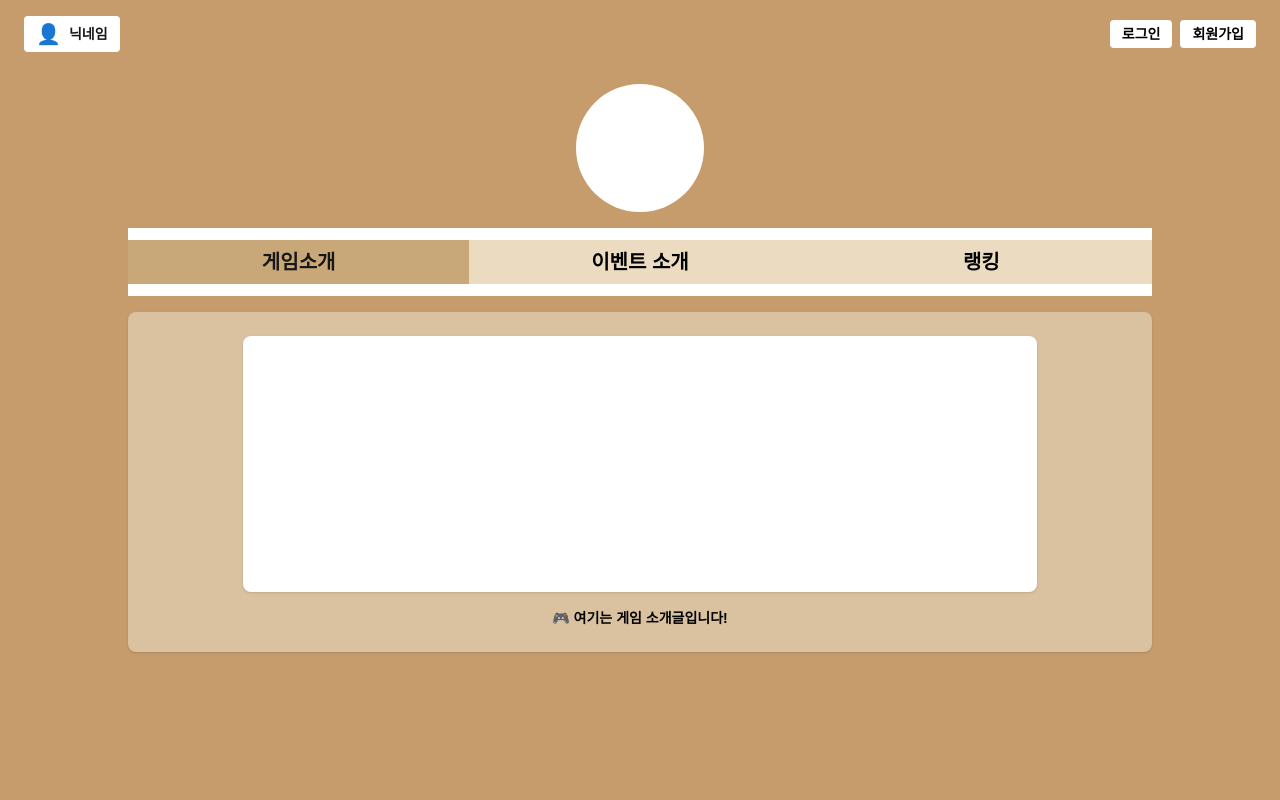
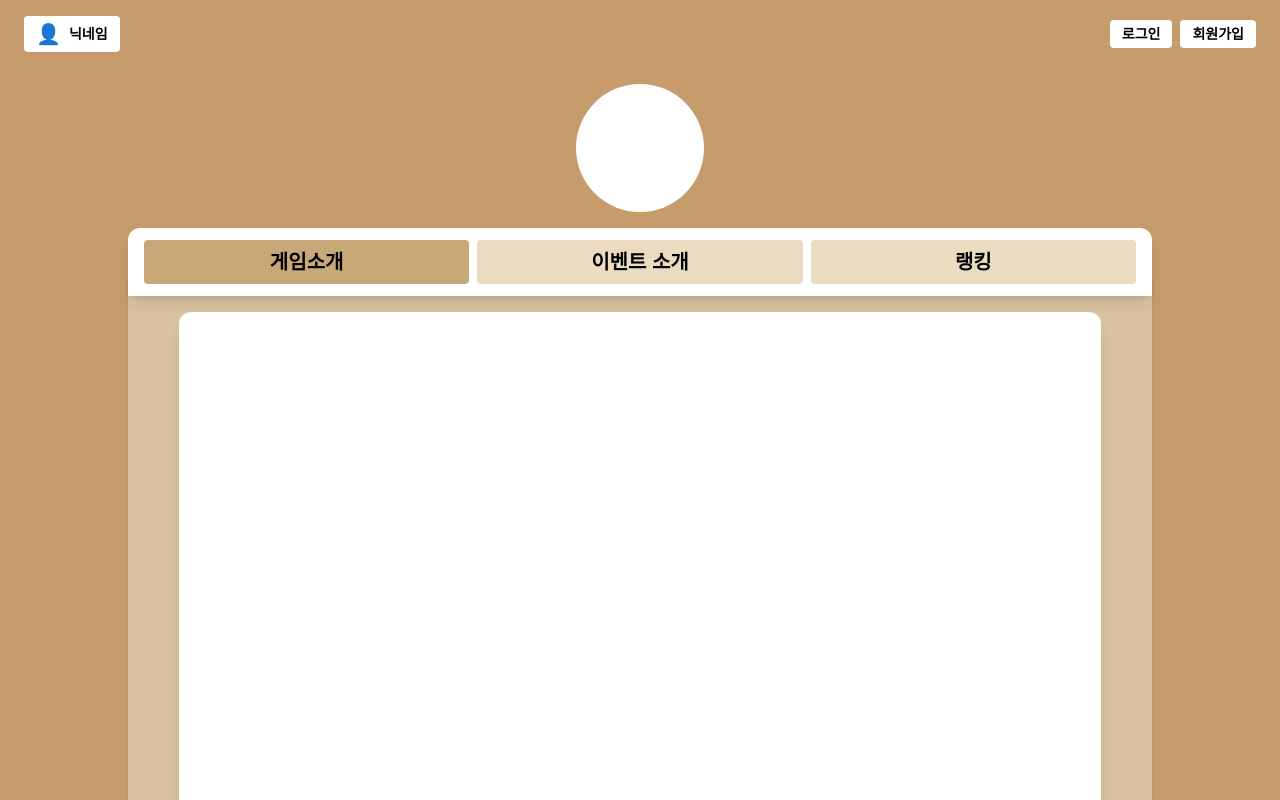
Before and after one commit to pkfffe/cap_project, a Next.js app: page /main in a window 1280 px wide. Shown: the top 800 px of the page. Built offline with nearby package versions, Linux system fonts and the light colour scheme.

Commit message:
중간고사

```diff
--- a/app/main/page.tsx
+++ b/app/main/page.tsx
@@ -2,6 +2,7 @@
 
 import { useState } from "react";
 import { useRouter } from "next/navigation";
+import Image from "next/image";
 
 export default function Home() {
   const router = useRouter();
@@ -14,7 +15,7 @@ export default function Home() {
         {/* 좌측: 닉네임 */}
         <div className="flex items-center gap-2 bg-white px-3 py-1 rounded">
           <span className="text-xl">👤</span>
-          <span className="text-sm font-semibold">닉네임</span>
+          <span className="text-sm font-semibold text-black">닉네임</span>
         </div>
 
         {/* 우측: 로그인 / 회원가입 */}
@@ -38,27 +39,27 @@ export default function Home() {
       <div className="w-32 h-32 bg-white rounded-full my-4" />
 
       {/* 상단 탭 메뉴 */}
-      <div className="w-4/5 bg-white flex justify-around py-3 mb-4 text-xl font-extrabold">
+      <div className="w-4/5 bg-white flex justify-between gap-2 px-4 py-3 -mb-6 z-10 relative rounded-t-xl shadow-lg">
         <button
-          className={`w-1/3 text-center py-2 ${
+          className={`flex-1 py-2 ${
             activeTab === "game" ? "bg-[#c8a878]" : "bg-[#eadbc1]"
-          } hover:bg-[#b28e5d]`}
+          } hover:bg-[#b28e5d] rounded font-extrabold text-xl text-black`}
           onClick={() => setActiveTab("game")}
         >
           게임소개
         </button>
         <button
-          className={`w-1/3 text-center py-2 ${
-            activeTab === "event" ? "bg-[#c8a878]" : "bg-[#eadbc1] text-black"
-          } hover:bg-[#b28e5d]`}
+          className={`flex-1 py-2 ${
+            activeTab === "event" ? "bg-[#c8a878]" : "bg-[#eadbc1]"
+          } hover:bg-[#b28e5d] rounded font-extrabold text-xl text-black`}
           onClick={() => setActiveTab("event")}
         >
           이벤트 소개
         </button>
         <button
-          className={`w-1/3 text-center py-2 ${
-            activeTab === "rank" ? "bg-[#c8a878]" : "bg-[#eadbc1] text-black"
-          } hover:bg-[#b28e5d]`}
+          className={`flex-1 py-2 ${
+            activeTab === "rank" ? "bg-[#c8a878]" : "bg-[#eadbc1]"
+          } hover:bg-[#b28e5d] rounded font-extrabold text-xl text-black`}
           onClick={() => setActiveTab("rank")}
         >
           랭킹
@@ -66,10 +67,10 @@ export default function Home() {
       </div>
 
       {/* 본문 콘텐츠 영역 */}
-      <div className="w-4/5 bg-[#dac2a0] flex flex-col items-center py-6 px-4 rounded-lg shadow min-h-[300px]">
+      <div className="w-4/5 bg-[#dac2a0] flex flex-col items-center py-10 rounded-xl shadow min-h-[300px] z-0">
         {activeTab === "game" && (
           <>
-            <div className="bg-white w-4/5 h-64 mb-4 rounded-lg shadow" />
+            <div className="bg-white w-9/10 h-[800px] mb-6 rounded-xl shadow-lg" />
             <p className="text-sm font-semibold text-black">
               🎮 여기는 게임 소개글입니다!
             </p>
@@ -77,7 +78,7 @@ export default function Home() {
         )}
         {activeTab === "event" && (
           <>
-            <div className="bg-white w-4/5 h-64 mb-4 rounded-lg shadow" />
+            <div className="bg-white w-9/10 h-[800px] mb-6 rounded-xl shadow-lg" />
             <p className="text-sm font-semibold text-black">
               📢 현재 진행 중인 이벤트 안내입니다!
             </p>
@@ -85,7 +86,7 @@ export default function Home() {
         )}
         {activeTab === "rank" && (
           <>
-            <div className="bg-white w-4/5 h-64 mb-4 rounded-lg shadow" />
+            <div className="bg-white w-9/10 h-[800px] mb-6 rounded-xl shadow-lg" />
             <p className="text-sm font-semibold text-black">
               🏆 랭킹 TOP 50 정보가 여기에 표시됩니다!
             </p>
--- a/app/signup/page.tsx
+++ b/app/signup/page.tsx
@@ -10,23 +10,25 @@ export default function SignUpPage() {
   const [nickname, setNickName] = useState("");
   const router = useRouter();
 
-  const handleSubmit = async (e: React.FormEvent) => {
+  const handleSubmit = (e: React.FormEvent) => {
     e.preventDefault();
 
-    // 백엔드 요청
-    const res = await fetch("/api/signup", {
-      method: "POST",
-      headers: { "Content-Type": "application/json" },
-      body: JSON.stringify({
-        user_name: username,
-        user_password: password,
-        passwordcheck,
-      }),
-    });
+    // 비밀번호 확인
+    if (password !== passwordcheck) {
+      alert("비밀번호가 일치하지 않습니다.");
+      return;
+    }
 
-    if (res.ok) {
-      alert("회원가입 성공!");
-      router.push("/login"); // 로그인 페이지로 이동
+    // 아이디 & 닉네임이 123일 때만 회원가입 성공 처리
+    if (
+      username === "123" &&
+      nickname === "123" &&
+      password === passwordcheck
+    ) {
+      alert("회원가입 완료!");
+      setTimeout(() => {
+        router.push("/main");
+      });
     } else {
       alert("입력 오류! 다시 시도하세요.");
     }
@@ -39,6 +41,7 @@ export default function SignUpPage() {
           회원가입
         </h1>
         <form className="space-y-4" onSubmit={handleSubmit}>
+          {/* 아이디 */}
           <div>
             <label
               htmlFor="username"
@@ -54,6 +57,8 @@ export default function SignUpPage() {
               className="w-full border border-gray-50 rounded-lg p-2 focus:outline-none focus:ring focus:ring-[#c69c6d] bg-white text-black"
             />
           </div>
+
+          {/* 비밀번호 */}
           <div>
             <label
               htmlFor="password"
@@ -69,21 +74,32 @@ export default function SignUpPage() {
               className="w-full border border-gray-300 rounded-lg p-2 focus:outline-none focus:ring focus:ring-[#c69c6d] bg-white text-black"
             />
           </div>
+
+          {/* 비밀번호 확인 + ✓ */}
           <div>
             <label
-              htmlFor="username"
+              htmlFor="passwordcheck"
               className="block text-lg font-medium mb-2 text-black"
             >
               비밀번호 확인
             </label>
-            <input
-              type="text"
-              id="username"
-              value={passwordcheck}
-              onChange={(e) => setPasswordCheck(e.target.value)}
-              className="w-full border border-gray-50 rounded-lg p-2 focus:outline-none focus:ring focus:ring-[#c69c6d] bg-white text-black"
-            />
+            <div className="relative">
+              <input
+                type="password"
+                id="passwordcheck"
+                value={passwordcheck}
+                onChange={(e) => setPasswordCheck(e.target.value)}
+                className="w-full border border-gray-50 rounded-lg p-2 pr-10 focus:outline-none focus:ring focus:ring-[#c69c6d] bg-white text-black"
+              />
+              {passwordcheck.length > 0 && password === passwordcheck && (
+                <span className="absolute right-3 top-1/2 -translate-y-1/2 text-green-500 text-lg">
+                  ✓
+                </span>
+              )}
+            </div>
           </div>
+
+          {/* 닉네임 */}
           <div className="mb-10">
             <label
               htmlFor="nickname"
@@ -94,15 +110,17 @@ export default function SignUpPage() {
             <input
               type="text"
               id="nickname"
-              value={nickname} // 여기 username → nickname 으로 수정
+              value={nickname}
               onChange={(e) => setNickName(e.target.value)}
-              className="w-half border border-gray-50 rounded-lg p-2 focus:outline-none focus:ring focus:ring-[#c69c6d] bg-white text-black"
+              className="w-full border border-gray-50 rounded-lg p-2 focus:outline-none focus:ring focus:ring-[#c69c6d] bg-white text-black"
             />
           </div>
+
+          {/* 가입하기 버튼 */}
           <div className="flex justify-center">
             <button
               type="submit"
-              className="bg-black text-white px-15 py-2 text-lg font-semibold hover:bg-gray-800 rounded-lg"
+              className="bg-black text-white px-8 py-2 text-lg font-semibold hover:bg-gray-800 rounded-lg"
             >
               가입하기
             </button>
```
Also changed, not shown: public/profile.png (added).
